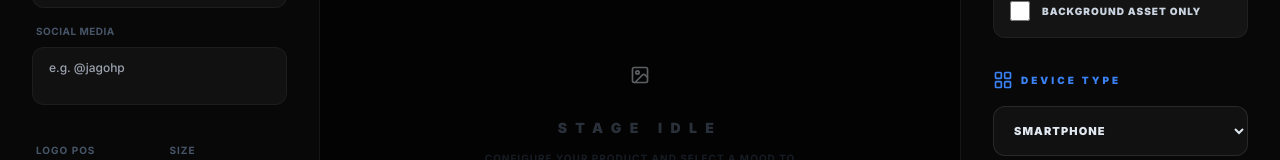
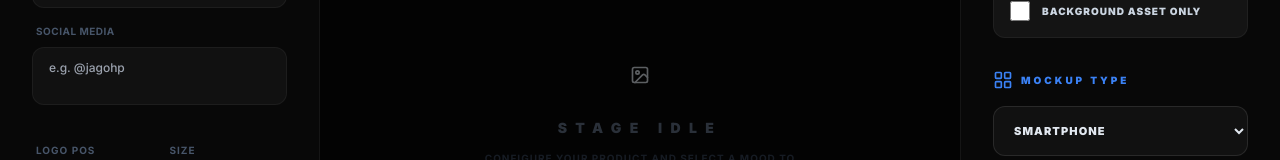
Before and after one commit to minekaze-dev/JAGO-HP-Pro-Studio, a React (Vite) app: page / in a window 1280 px wide. Shown: the part 315-475 px from the top of the page. Built offline with nearby package versions, Linux system fonts and the light colour scheme.

Commit message:
Update App.tsx

```diff
--- a/App.tsx
+++ b/App.tsx
@@ -650,7 +650,7 @@ const App: React.FC = () => {
               {!config.noMockup && !config.backgroundOnly && (
                 <div className="space-y-6 animate-in fade-in duration-300">
                   <div>
-                    <h2 className="text-[10px] font-black text-blue-500 uppercase tracking-[0.3em] mb-4 flex items-center gap-2"><Icons.Layout /> DEVICE TYPE</h2>
+                    <h2 className="text-[10px] font-black text-blue-500 uppercase tracking-[0.3em] mb-4 flex items-center gap-2"><Icons.Layout /> MOCKUP TYPE</h2>
                     <select value={config.mockupType} onChange={(e) => handleSelectChange('mockupType', e.target.value)} className="w-full bg-[#111] border border-white/10 rounded-xl px-4 py-4 text-[11px] font-black uppercase tracking-widest outline-none">{MOCKUP_DEVICE_OPTIONS.map(device => <option key={device.value} value={device.value}>{device.label}</option>)}</select>
                   </div>
                   <div>
```
